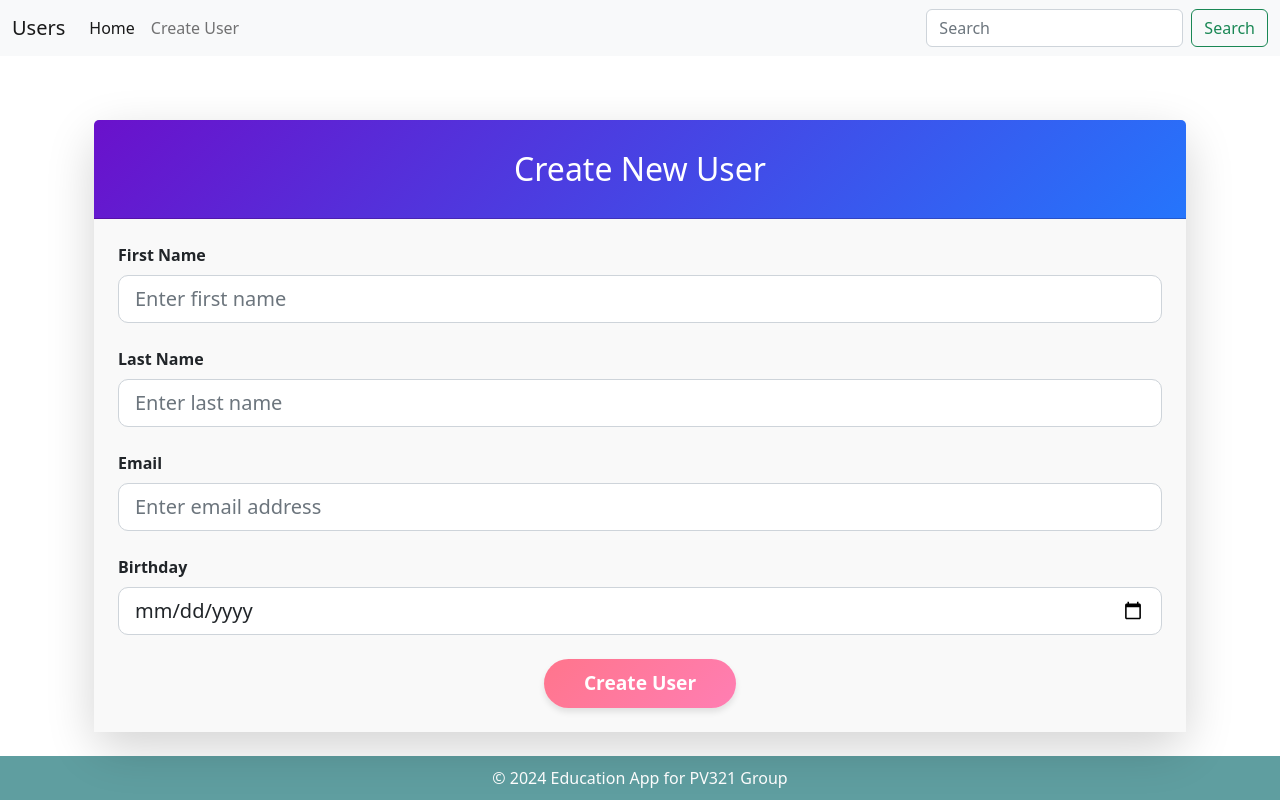
After one commit to MishaAndrosuk/Django0.2, a Django app: page /users/create/ in a window 1280 px wide. The commit adds this page. Run offline with Django 5.2, Linux system fonts and the light colour scheme.

Commit message:
ceate users

```diff
--- /dev/null
+++ b/users/forms/create.py
@@ -0,0 +1,8 @@
+from django import forms
+from users.models import User
+
+
+class CreateUser(forms.ModelForm):
+    class Meta:
+        model = User
+        fields = "__all__"  # all User model fields
--- a/users/templates/_layout.html
+++ b/users/templates/_layout.html
@@ -28,24 +28,7 @@
                         <a class="nav-link active" aria-current="page" href="#">Home</a>
                     </li>
                     <li class="nav-item">
-                        <a class="nav-link" href="#">Link</a>
-                    </li>
-                    <li class="nav-item dropdown">
-                        <a class="nav-link dropdown-toggle" href="#" role="button" data-bs-toggle="dropdown"
-                            aria-expanded="false">
-                            Dropdown
-                        </a>
-                        <ul class="dropdown-menu">
-                            <li><a class="dropdown-item" href="#">Action</a></li>
-                            <li><a class="dropdown-item" href="#">Another action</a></li>
-                            <li>
-                                <hr class="dropdown-divider">
-                            </li>
-                            <li><a class="dropdown-item" href="#">Something else here</a></li>
-                        </ul>
-                    </li>
-                    <li class="nav-item">
-                        <a class="nav-link disabled">Disabled</a>
+                        <a class="nav-link" href="/users/create">Create User</a>
                     </li>
                 </ul>
                 <form class="d-flex" role="search">
--- /dev/null
+++ b/users/templates/create.html
@@ -0,0 +1,55 @@
+{% extends "_layout.html" %}
+
+{% block header %}<div class="hidden-header">Create New User</div>{% endblock %}
+
+{% block content %}
+<div class="container mt-5">
+    <div class="card shadow-lg border-0" style="border-radius: 20px;">
+        <div class="card-header text-white text-center" style="background: linear-gradient(135deg, #6a11cb, #2575fc); padding: 30px;">
+            <h2 class="mb-0">Create New User</h2>
+        </div>
+        <div class="card-body p-4" style="background-color: #f9f9f9;">
+            <form method="post" action="/users/create/">
+                {% csrf_token %}
+                <div class="mb-4">
+                    <label class="form-label" style="font-weight: bold;">First Name</label>
+                    <input type="text" name="first_name" class="form-control form-control-lg" placeholder="Enter first name" required style="border-radius: 10px;">
+                </div>
+                <div class="mb-4">
+                    <label class="form-label" style="font-weight: bold;">Last Name</label>
+                    <input type="text" name="last_name" class="form-control form-control-lg" placeholder="Enter last name" required style="border-radius: 10px;">
+                </div>
+                <div class="mb-4">
+                    <label class="form-label" style="font-weight: bold;">Email</label>
+                    <input type="email" name="email" class="form-control form-control-lg" placeholder="Enter email address" required style="border-radius: 10px;">
+                </div>
+                <div class="mb-4">
+                    <label class="form-label" style="font-weight: bold;">Birthday</label>
+                    <input type="date" name="birthday" class="form-control form-control-lg" required style="border-radius: 10px;">
+                </div>
+                <div class="text-center">
+                    <button type="submit" class="btn btn-gradient btn-lg" style="padding: 10px 40px; border-radius: 50px; background: linear-gradient(135deg, #ff758c, #ff7eb3); color: #fff; font-size: 1.2rem; font-weight: bold; border: none; box-shadow: 0 4px 6px rgba(0, 0, 0, 0.1); transition: transform 0.2s ease, box-shadow 0.2s ease;">
+                        Create User
+                    </button>
+                </div>
+            </form>
+        </div>
+    </div>
+</div>
+
+<style>
+    .btn-gradient:hover {
+        transform: translateY(-3px);
+        box-shadow: 0 8px 12px rgba(0, 0, 0, 0.2);
+    }
+
+    .form-control-lg:focus {
+        box-shadow: 0 0 5px rgba(106, 17, 203, 0.5);
+        border-color: #6a11cb;
+    }
+
+    .hidden-header {
+        display: none;
+    }
+</style>
+{% endblock %}
--- a/users/urls.py
+++ b/users/urls.py
@@ -6,4 +6,5 @@ urlpatterns = [
     path('list/', views.list, name='user_list'),
     path('detail/<int:id>/', views.detail, name='details'),
     path('delete/<int:id>/', views.delete, name='delete'),
+    path("create/", views.create)
 ]
--- a/users/views.py
+++ b/users/views.py
@@ -1,6 +1,7 @@
 from django.shortcuts import render, redirect
 from django.http import HttpResponse
 
+from users.forms.create import CreateUser
 from users.models import User
 
 def list(request):
@@ -21,3 +22,17 @@ def delete(request, id):
         return redirect("/users/list/")
     except User.DoesNotExist:
         return HttpResponse("User not found", status=404)
+
+
+def create(request):
+
+    form = CreateUser()
+
+    if request.method == "POST":
+        form = CreateUser(request.POST)
+
+        if form.is_valid():
+            form.save()
+            return redirect("/users/list/")
+
+    return render(request, "create.html", {"form": form})
```
Also changed, not shown: db.sqlite3.
